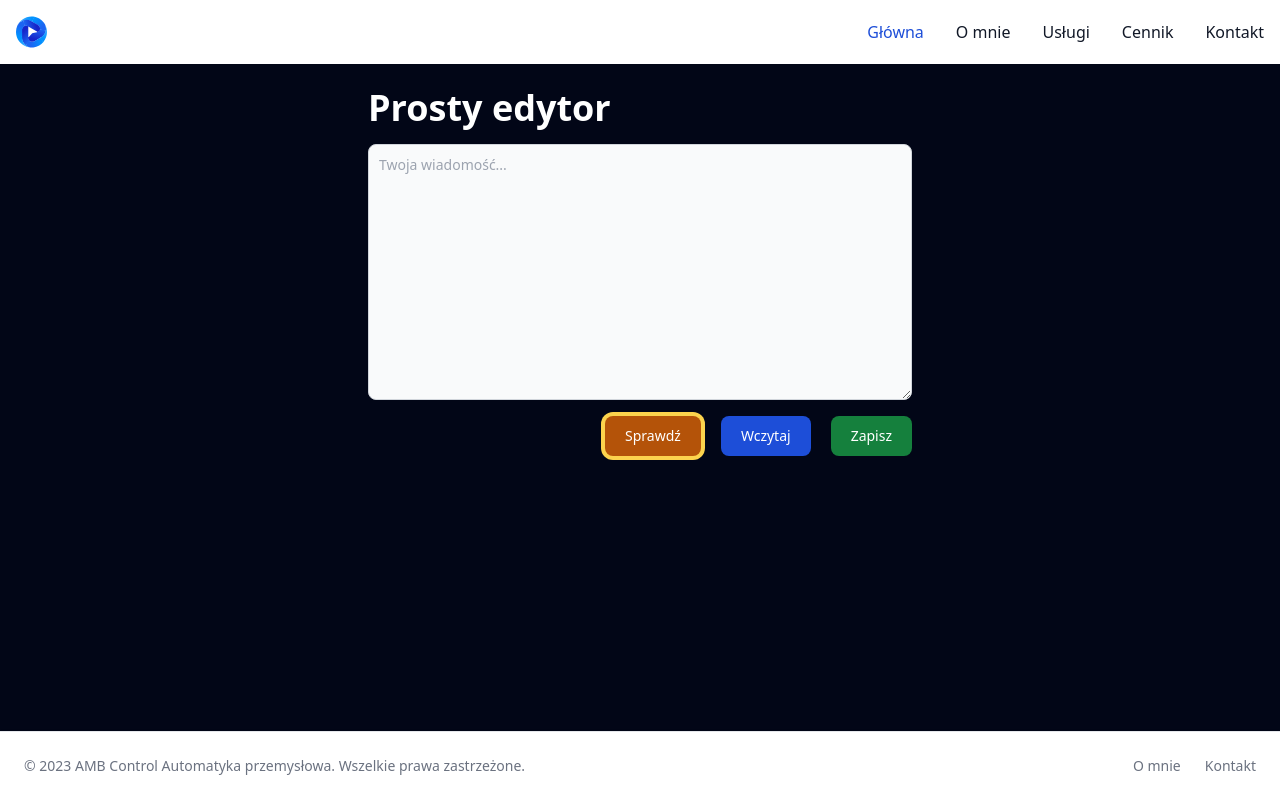
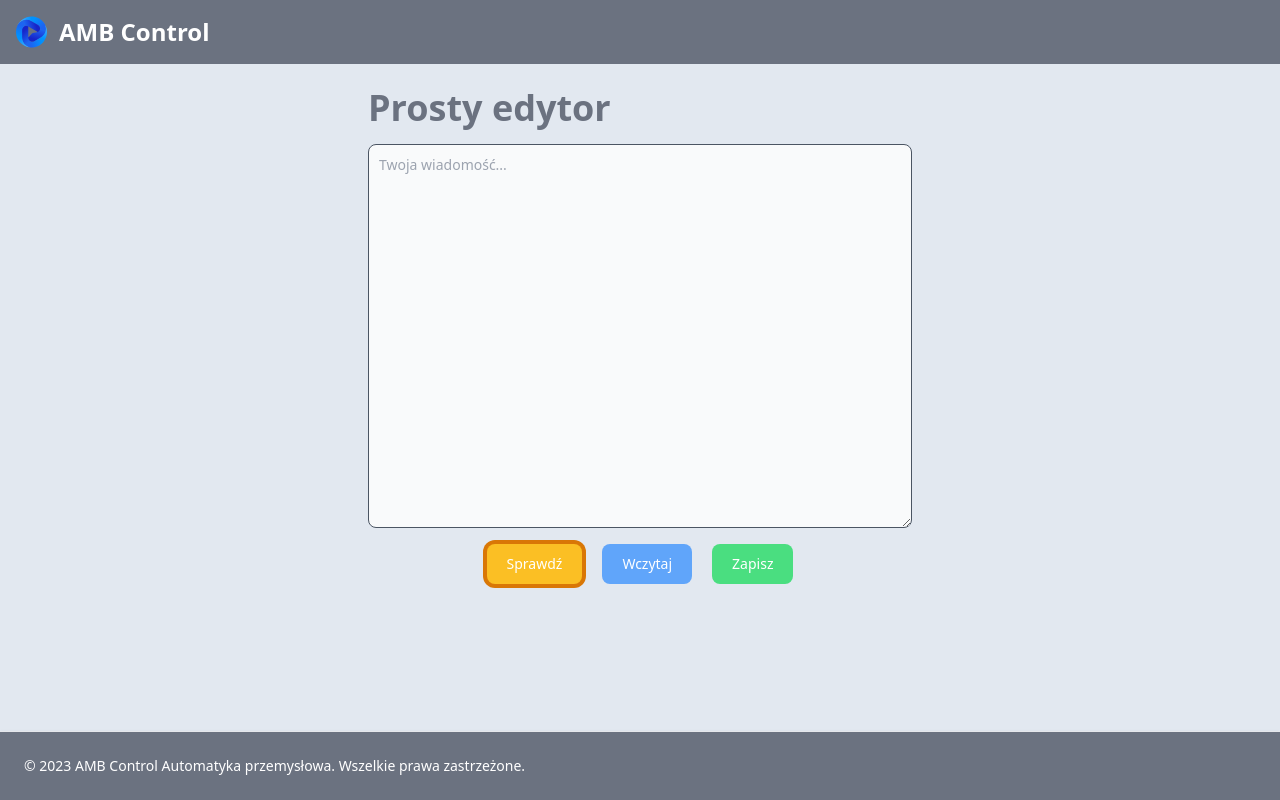
Before and after one commit to michal-baran/simple-editor, a website built with Parcel: page src/index.html in a window 1280 px wide. Both pictures are taken after a click on the button "Sprawdź". Built offline with nearby package versions, Linux system fonts and the light colour scheme.

Commit message:
Dark/Light modes issues

```diff
--- a/package.json
+++ b/package.json
@@ -18,6 +18,7 @@
   },
   "description": "",
   "dependencies": {
-    "flowbite": "^1.8.1"
+    "flowbite": "^1.8.1",
+    "manifest": "^0.1.4"
   }
 }
--- a/src/index.html
+++ b/src/index.html
@@ -15,121 +15,43 @@
     <meta property="og:image" content="./og.png">
   </head>
 
-  <body class="bg-slate-950 text-white flex-row min-h-screen flex-auto">
-    <nav class="bg-white border-gray-200 dark:bg-gray-900">
+  <body class="bg-slate-200 dark:bg-slate-950  text-white flex-row min-h-screen flex-auto">
+    <nav class="bg-gray-500 border-gray-200 dark:bg-gray-900">
       <div class="max-w-screen-xl flex flex-wrap items-center justify-between mx-auto p-4">
         <a href="https://flowbite.com/" class="flex items-center">
           <img src="./docs/logo.svg" class="h-8 mr-3" alt="Flowbite Logo" />
-          <span class="self-center text-2xl font-semibold whitespace-nowrap dark:text-white"
-            >AMB Control Automatyka Przemysłowa</span
-          >
+          <span class="self-center text-2xl font-semibold whitespace-nowrap">AMB Control</span>
         </a>
-        <button
-          data-collapse-toggle="navbar-default"
-          type="button"
-          class="inline-flex items-center p-2 w-10 h-10 justify-center text-sm text-gray-500 rounded-lg md:hidden hover:bg-gray-100 focus:outline-none focus:ring-2 focus:ring-gray-200 dark:text-gray-400 dark:hover:bg-gray-700 dark:focus:ring-gray-600"
-          aria-controls="navbar-default"
-          aria-expanded="false"
-        >
-          <span class="sr-only">Open main menu</span>
-          <svg class="w-5 h-5" aria-hidden="true" xmlns="http://www.w3.org/2000/svg" fill="none" viewBox="0 0 17 14">
-            <path
-              stroke="currentColor"
-              stroke-linecap="round"
-              stroke-linejoin="round"
-              stroke-width="2"
-              d="M1 1h15M1 7h15M1 13h15"
-            />
-          </svg>
-        </button>
-        <div class="hidden w-full md:block md:w-auto" id="navbar-default">
-          <ul
-            class="font-medium flex flex-col p-4 md:p-0 mt-4 border border-gray-100 rounded-lg bg-gray-50 md:flex-row md:space-x-8 md:mt-0 md:border-0 md:bg-white dark:bg-gray-800 md:dark:bg-gray-900 dark:border-gray-700"
-          >
-            <li>
-              <a
-                href="#"
-                class="block py-2 pl-3 pr-4 text-white bg-blue-700 rounded md:bg-transparent md:text-blue-700 md:p-0 dark:text-white md:dark:text-blue-500"
-                aria-current="page"
-                >Główna</a
-              >
-            </li>
-            <li>
-              <a
-                href="#"
-                class="block py-2 pl-3 pr-4 text-gray-900 rounded hover:bg-gray-100 md:hover:bg-transparent md:border-0 md:hover:text-blue-700 md:p-0 dark:text-white md:dark:hover:text-blue-500 dark:hover:bg-gray-700 dark:hover:text-white md:dark:hover:bg-transparent"
-                >O mnie</a
-              >
-            </li>
-            <li>
-              <a
-                href="#"
-                class="block py-2 pl-3 pr-4 text-gray-900 rounded hover:bg-gray-100 md:hover:bg-transparent md:border-0 md:hover:text-blue-700 md:p-0 dark:text-white md:dark:hover:text-blue-500 dark:hover:bg-gray-700 dark:hover:text-white md:dark:hover:bg-transparent"
-                >Usługi</a
-              >
-            </li>
-            <li>
-              <a
-                href="#"
-                class="block py-2 pl-3 pr-4 text-gray-900 rounded hover:bg-gray-100 md:hover:bg-transparent md:border-0 md:hover:text-blue-700 md:p-0 dark:text-white md:dark:hover:text-blue-500 dark:hover:bg-gray-700 dark:hover:text-white md:dark:hover:bg-transparent"
-                >Cennik</a
-              >
-            </li>
-            <li>
-              <a
-                href="#"
-                class="block py-2 pl-3 pr-4 text-gray-900 rounded hover:bg-gray-100 md:hover:bg-transparent md:border-0 md:hover:text-blue-700 md:p-0 dark:text-white md:dark:hover:text-blue-500 dark:hover:bg-gray-700 dark:hover:text-white md:dark:hover:bg-transparent"
-                >Kontakt</a
-              >
-            </li>
-          </ul>
-        </div>
       </div>
     </nav>
     <main class="w-full p-4 max-w-xl mx-auto mt-2">
-      <h1 class="text-4xl font-bold mb-4">Prosty edytor</h1>
+      <h1 class="text-4xl font-bold mb-4 text-gray-500 dark:text-white">Prosty edytor</h1>
       <textarea
         id="message"
-        class="textarea--js block p-2.5 w-full h-64 mb-4 text-sm text-gray-900 bg-gray-50 rounded-lg border border-gray-300 focus:ring-blue-500 focus:border-blue-500 dark:bg-gray-700 dark:border-gray-600 dark:placeholder-gray-400 dark:text-white dark:focus:ring-blue-500 dark:focus:border-blue-500"
-        placeholder="Twoja wiadomość..."
-      ></textarea>
-      <div class="flex justify-end gap-5">
+        class="textarea--js block p-2.5 w-full h-96 mb-4 text-sm text-gray-900 bg-gray-50 rounded-lg border border-gray-600 focus:ring-blue-500 focus:border-blue-500
+        dark:bg-gray-700 dark:border-gray-600 dark:placeholder-gray-400 dark:text-white dark:focus:ring-blue-500 dark:focus:border-blue-500" placeholder="Twoja wiadomość..."></textarea>
+
+      <div class="flex justify-center gap-5">
         <button
           type="button"
-          class="check--js text-white bg-amber-700 hover:bg-amber-800 focus:ring-4 focus:ring-amber-300 font-medium rounded-lg text-sm px-5 py-2.5 dark:bg-amber-600 dark:hover:bg-amber-700 focus:outline-none dark:focus:ring-amber-800"
-        >
-          Sprawdź
-        </button>
+          class="check--js duration-500 transition-colors text-white bg-amber-400 hover:bg-amber-500 focus:ring-4 focus:ring-amber-600 font-medium rounded-lg text-sm px-5 py-2.5
+          dark:bg-amber-600 dark:hover:bg-amber-700 focus:outline-none dark:focus:ring-amber-800">Sprawdź</button>
+
         <button
           type="button"
-          class="load--js text-white bg-blue-700 hover:bg-blue-800 focus:ring-4 focus:ring-blue-300 font-medium rounded-lg text-sm px-5 py-2.5 dark:bg-blue-600 dark:hover:bg-blue-700 focus:outline-none dark:focus:ring-blue-800"
-        >
-          Wczytaj
-        </button>
+          class="load--js duration-500 transition-colors text-white bg-blue-400 hover:bg-blue-500 focus:ring-4 focus:ring-blue-600 font-medium rounded-lg text-sm px-5 py-2.5
+          dark:bg-blue-600 dark:hover:bg-blue-700 focus:outline-none dark:focus:ring-blue-800">Wczytaj</button>
+
         <button
           type="button"
-          class="save--js text-white bg-green-700 hover:bg-green-800 focus:ring-4 focus:ring-green-300 font-medium rounded-lg text-sm px-5 py-2.5 dark:bg-green-600 dark:hover:bg-green-700 focus:outline-none dark:focus:ring-green-800"
-        >
-          Zapisz
-        </button>
+          class="save--js duration-500 transition-colors text-white bg-green-400 hover:bg-green-500 focus:ring-4 focus:ring-green-300 font-medium rounded-lg text-sm px-5 py-2.5
+          dark:bg-green-600 dark:hover:bg-green-700 focus:outline-none dark:focus:ring-green-800">Zapisz</button>
       </div>
     </main>
     <script src="./main.js" type="module"></script>
   </body>
   <footer
-    class="fixed bottom-0 left-0 z-20 w-full p-4 bg-white border-t border-gray-200 shadow md:flex md:items-center md:justify-between md:p-6 dark:bg-gray-800 dark:border-gray-600"
-  >
-    <span class="text-sm text-gray-500 sm:text-center dark:text-gray-400"
-      >© 2023 <a href="https://flowbite.com/" class="hover:underline">AMB Control Automatyka przemysłowa</a>. Wszelkie
-      prawa zastrzeżone.
-    </span>
-    <ul class="flex flex-wrap items-center mt-3 text-sm font-medium text-gray-500 dark:text-gray-400 sm:mt-0">
-      <li>
-        <a href="#" class="mr-4 hover:underline md:mr-6">O mnie</a>
-      </li>
-      <li>
-        <a href="#" class="hover:underline">Kontakt</a>
-      </li>
-    </ul>
+    class="fixed bottom-0 left-0 z-20 w-full p-4 text-center text-white bg-gray-500 border-t border-gray-200 shadow md:flex md:items-center md:justify-between md:p-6 dark:bg-gray-800 dark:border-gray-600">
+    <span class="text-sm sm:text-center">© 2023 AMB Control Automatyka przemysłowa. Wszelkie prawa zastrzeżone.</span>
   </footer>
 </html>
--- a/src/main.js
+++ b/src/main.js
@@ -1,4 +1,4 @@
-const textArea = document.querySelector('.textarea--js');
+const textarea = document.querySelector('.textarea--js');
 const loadButton = document.querySelector('.load--js');
 const saveButton = document.querySelector('.save--js');
 const checkButton = document.querySelector('.check--js');
@@ -9,10 +9,10 @@ let color = 'green'
 saveButton.addEventListener('click', () => {localStorage.setItem('content', textarea.value)})
 loadButton.addEventListener('click', () => {textarea.value = localStorage.getItem('content')})
 checkButton.addEventListener('click', ()=> {
-    const textLength = textArea.value.length;
-    textArea.classList.remove('text-gray-900')
-    textArea.classList.remove('dark:text-white')
-    textArea.classList.remove(`text-${color}-500`)
+    const textLength = textarea.value.length;
+    textarea.classList.remove('text-gray-900')
+    textarea.classList.remove('dark:text-white')
+    textarea.classList.remove(`text-${color}-500`)
 
     if (textLength <=10) {
         color = 'red'
@@ -22,5 +22,5 @@ checkButton.addEventListener('click', ()=> {
         color = 'green'
     }
 
-    textArea.classList.add(`text-${color}-500`)
+    textarea.classList.add(`text-${color}-500`)
 })
```
Also changed, not shown: 1 other file.
